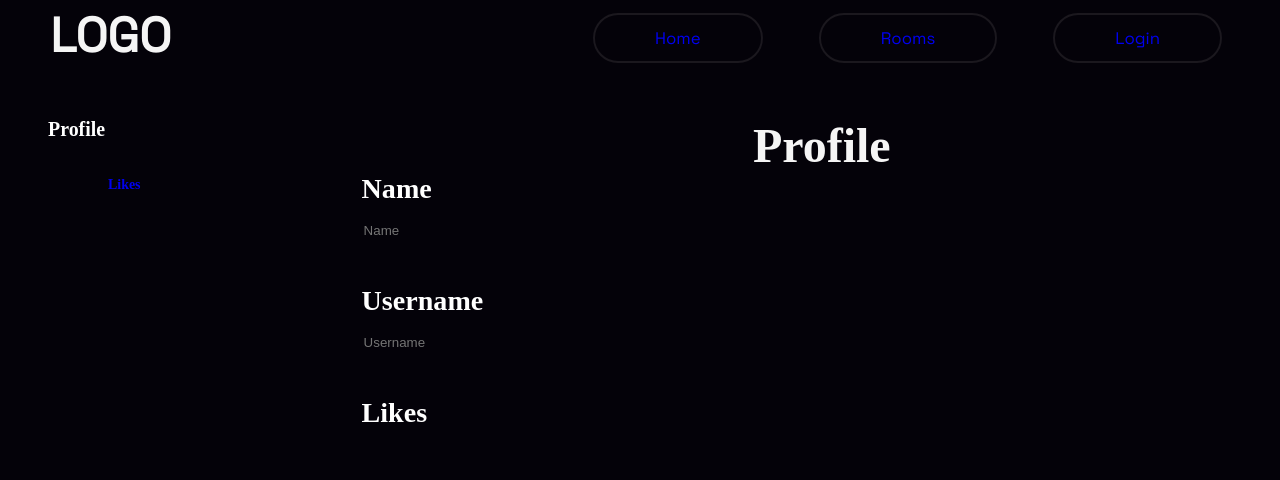
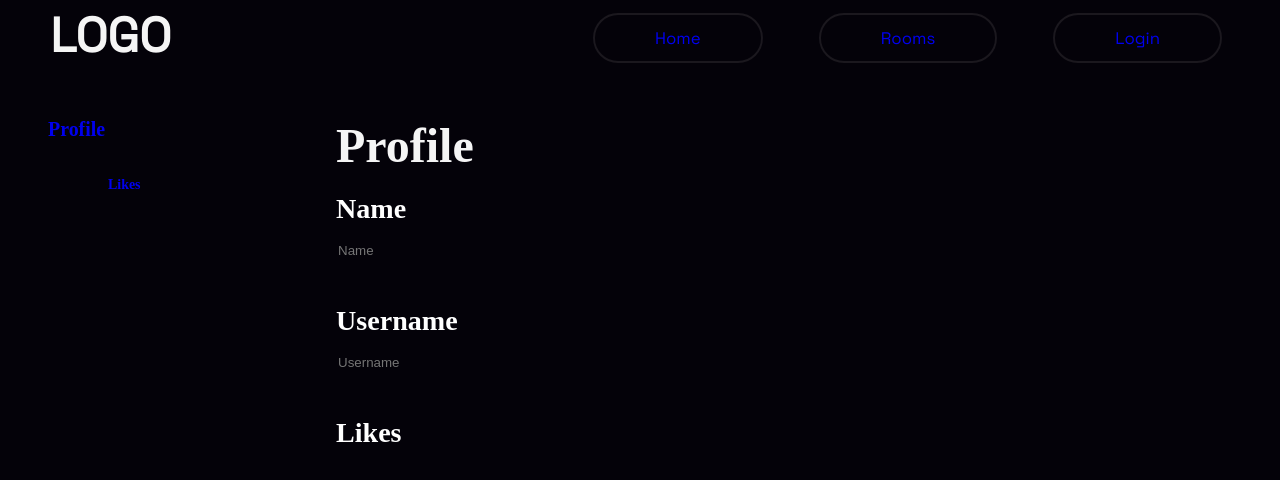
Before and after one commit to eduzgun/interior-client, a React (Vite) app: page /profile in a window 1280 px wide. Shown: the top 480 px of the page. Built offline with nearby package versions, Linux system fonts and the light colour scheme.

Commit message:
edit homepage and profile page

```diff
--- /dev/null
+++ b/src/pages/Home/home.css
@@ -0,0 +1,3 @@
+#home-container {
+    color: white;
+}
--- a/src/pages/Home/index.jsx
+++ b/src/pages/Home/index.jsx
@@ -2,7 +2,12 @@ import React from 'react'
 
 const Home = () => {
   return (
-    <div>Home</div>
+    <>
+      <div id='home-container'>
+        <h2>Home</h2>
+      </div>
+
+    </>
   )
 }
 
--- a/src/pages/Homepage/index.jsx
+++ /dev/null
@@ -1,9 +0,0 @@
-import React from 'react'
-
-const Homepage = () => {
-  return (
-    <div>Homepage</div>
-  )
-}
-
-export default Homepage
--- a/src/pages/ProfilePage/index.jsx
+++ b/src/pages/ProfilePage/index.jsx
@@ -7,11 +7,11 @@ const Profile = () => {
       {/* <div>Profile</div> */}
       <div id='container'>
         <div id="sidebar">
-          <h5>Profile</h5>
+          <a id="sidebar-heading"href="#profile-title"><h5>Profile</h5></a>
           <a id='sidebar-likes' href="#likes"><h5 >Likes</h5></a>
         </div>
         <div id="main-content">
-          <h2>Profile</h2>
+          <h2 id='profile-title'>Profile</h2>
           <h3>Name</h3>
           <input type="text" placeholder='Name' id="" />
           <h3>Username</h3>
--- a/src/pages/ProfilePage/profile.css
+++ b/src/pages/ProfilePage/profile.css
@@ -12,7 +12,7 @@
 
 #container #sidebar {
     color: white;
-    width: 20vw;
+    width: 15vw;
     /* border-right: 1px solid hsla(244, 11%, 50%, 0.469); */
     display: flex;
     flex-direction: column;
@@ -23,13 +23,14 @@
 }
 
 #container #main-content {
-    width: 80vw;
+    width: 85vw;
     color: white;
 }
 
 #main-content input {
     background-color: var(--bg);
     border: none;
+    color: var(--fg);
 }
 
 #sidebar-likes {
@@ -41,6 +42,22 @@
     background-color: var(--bg)
 }
 
-#main-content input {
-    color: var(--fg);
+
+#profile-title {
+    text-align: left;
+    margin-left: 0;
+    padding-bottom: 20px;
 }
+
+#sidebar-heading {
+    outline: none;
+    margin: 0;
+    padding: 0;
+    font-size: 1rem;
+
+}
+
+#sidebar-heading:hover {
+    outline: none;
+    background-color: var(--bg)
+}
--- a/src/pages/index.js
+++ b/src/pages/index.js
@@ -3,4 +3,3 @@ export { default as Home } from "./Home"
 export { default as Rooms } from "./Rooms"
 export { default as NotFound } from "./NotFound"
 export {default as ProfilePage} from './ProfilePage'
-export { default as Homepage } from './Homepage'
```
